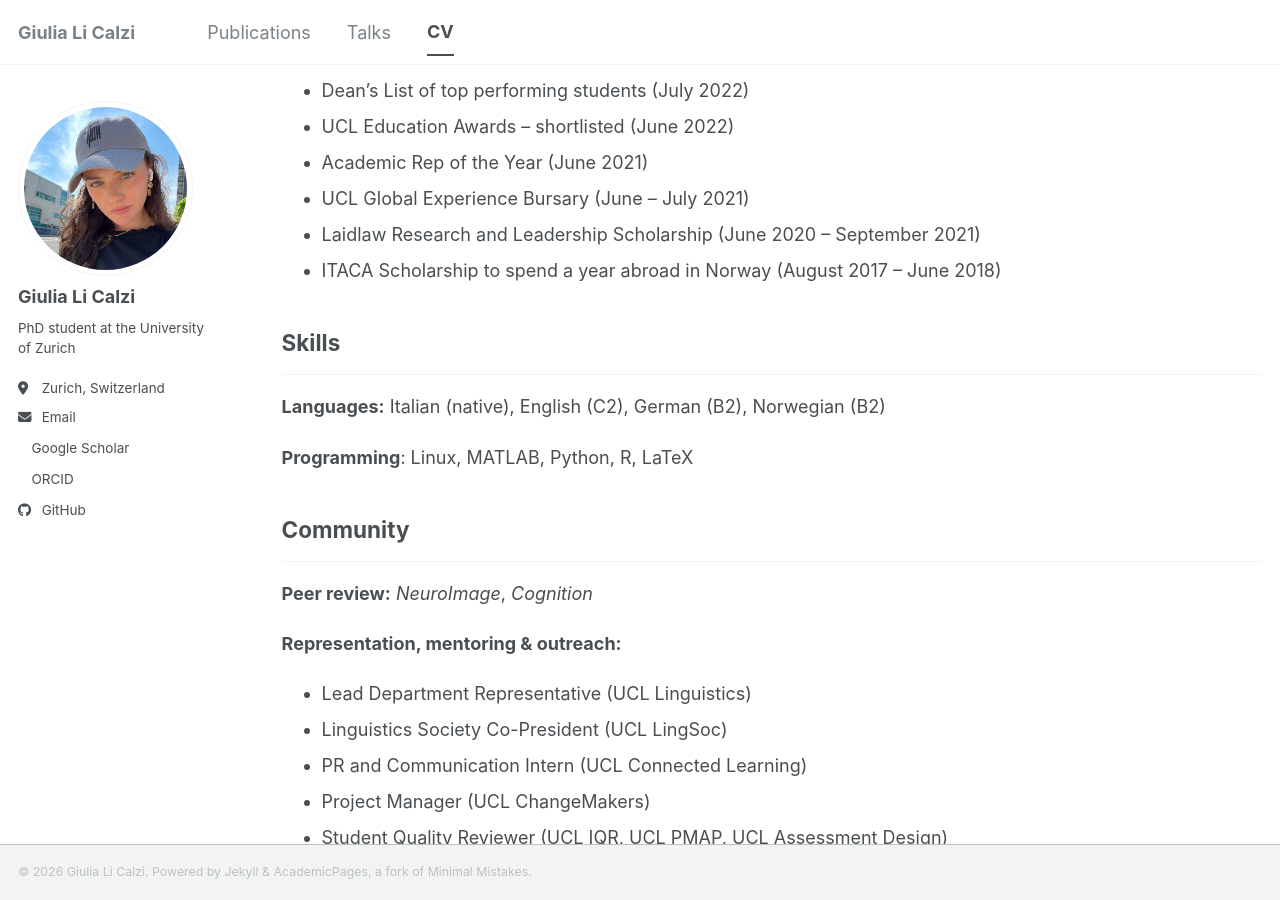
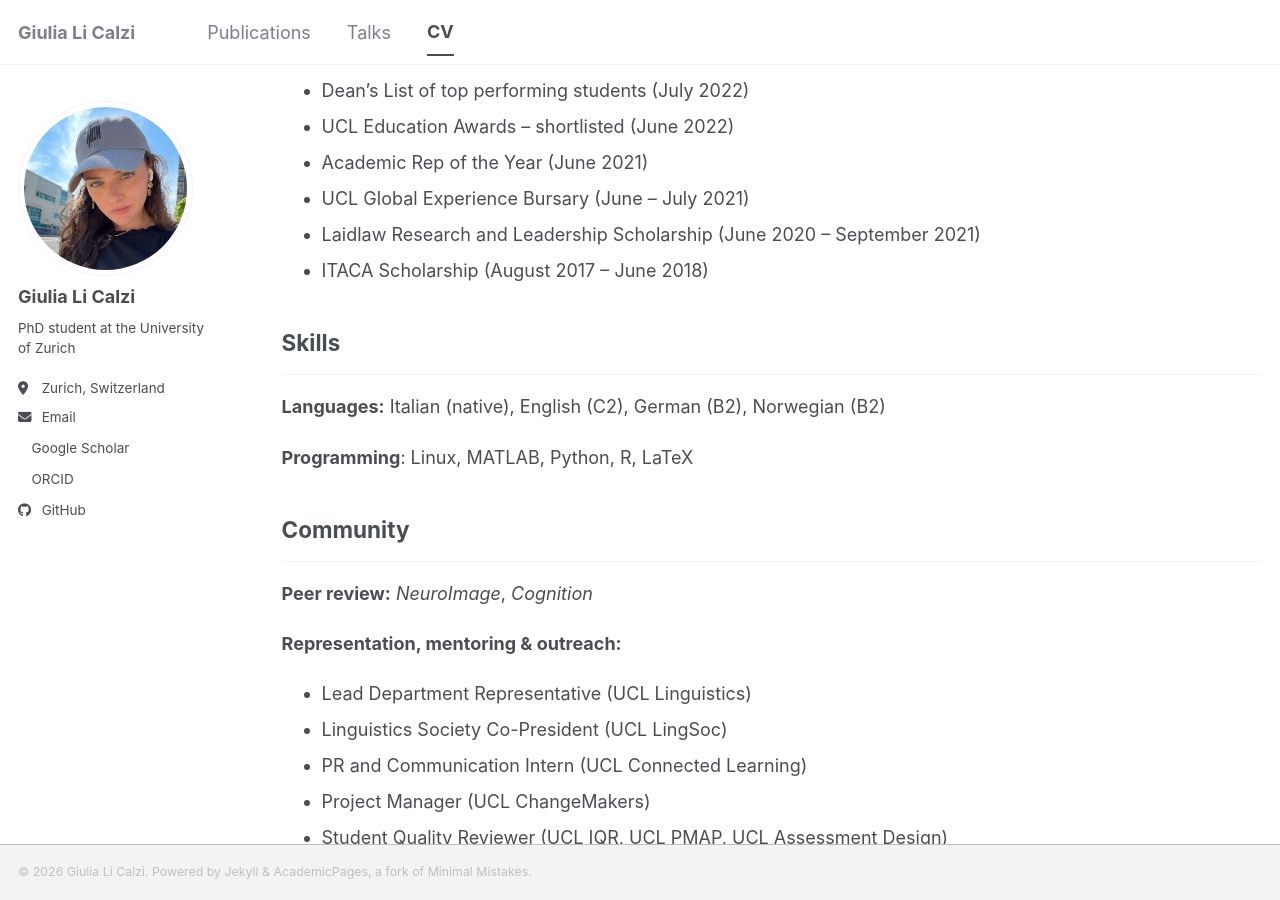
Before and after one commit to glicalzi/glicalzi.github.io, a Jekyll site: the page built from _pages/cv.md, in a window 1280 px wide and 900 px high, scrolled down 863 px. Built offline with Jekyll 4.4.1, drawn with Linux system fonts in a browser that asks for light colours; a style sheet for code colours, icons or effects is not loaded.

Commit message:
Update cv.md

```diff
--- a/_pages/cv.md
+++ b/_pages/cv.md
@@ -36,7 +36,7 @@ Moul, V., & **Li Calzi, G.** (2023). Anglo-Latin macaronic verse in early modern
 - Academic Rep of the Year (June 2021)
 - UCL Global Experience Bursary (June &ndash; July 2021)
 - Laidlaw Research and Leadership Scholarship (June 2020 &ndash; September 2021)
-- ITACA Scholarship to spend a year abroad in Norway (August 2017 &ndash; June 2018)
+- ITACA Scholarship (August 2017 &ndash; June 2018)
 
 ## Skills
 ---
```
